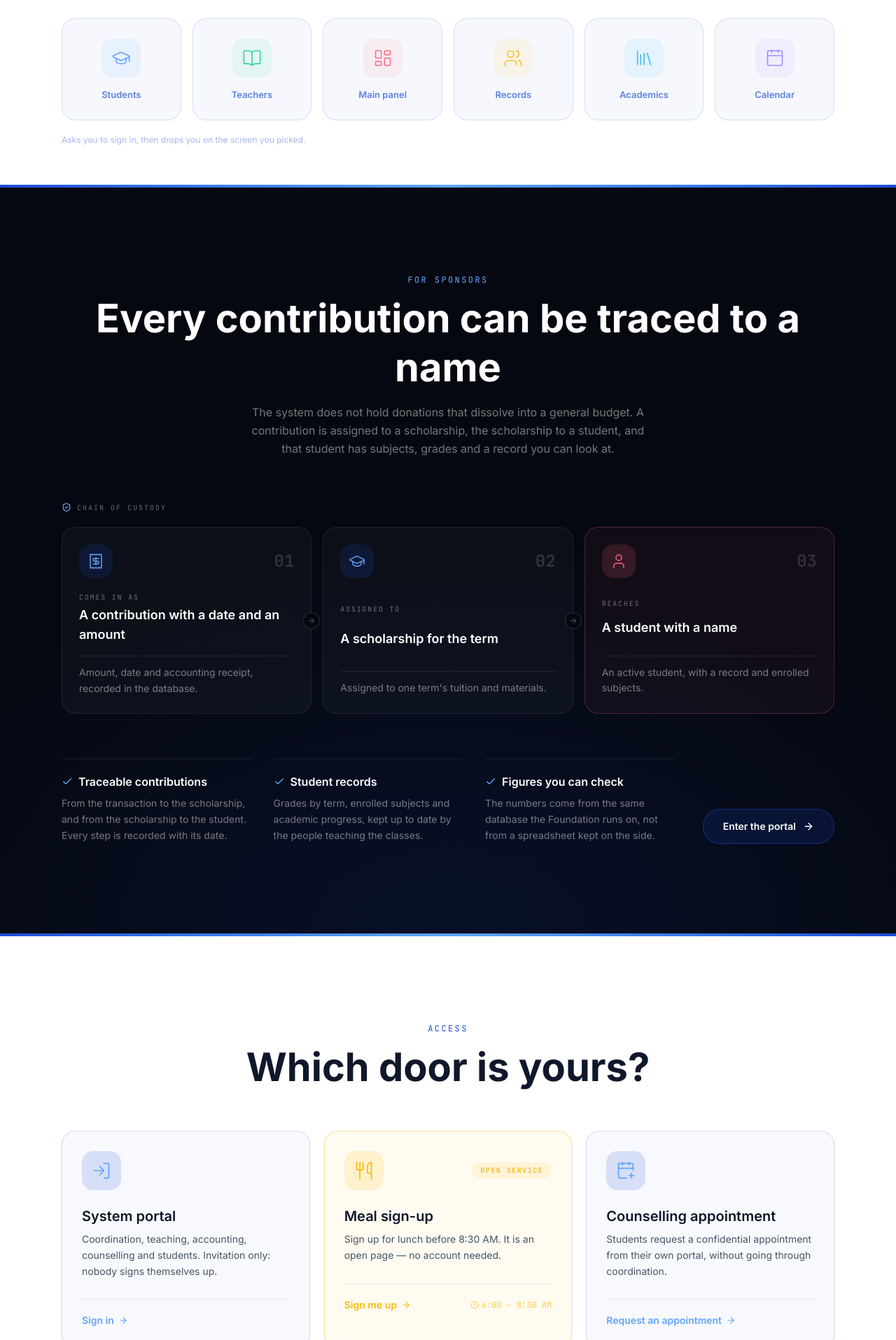
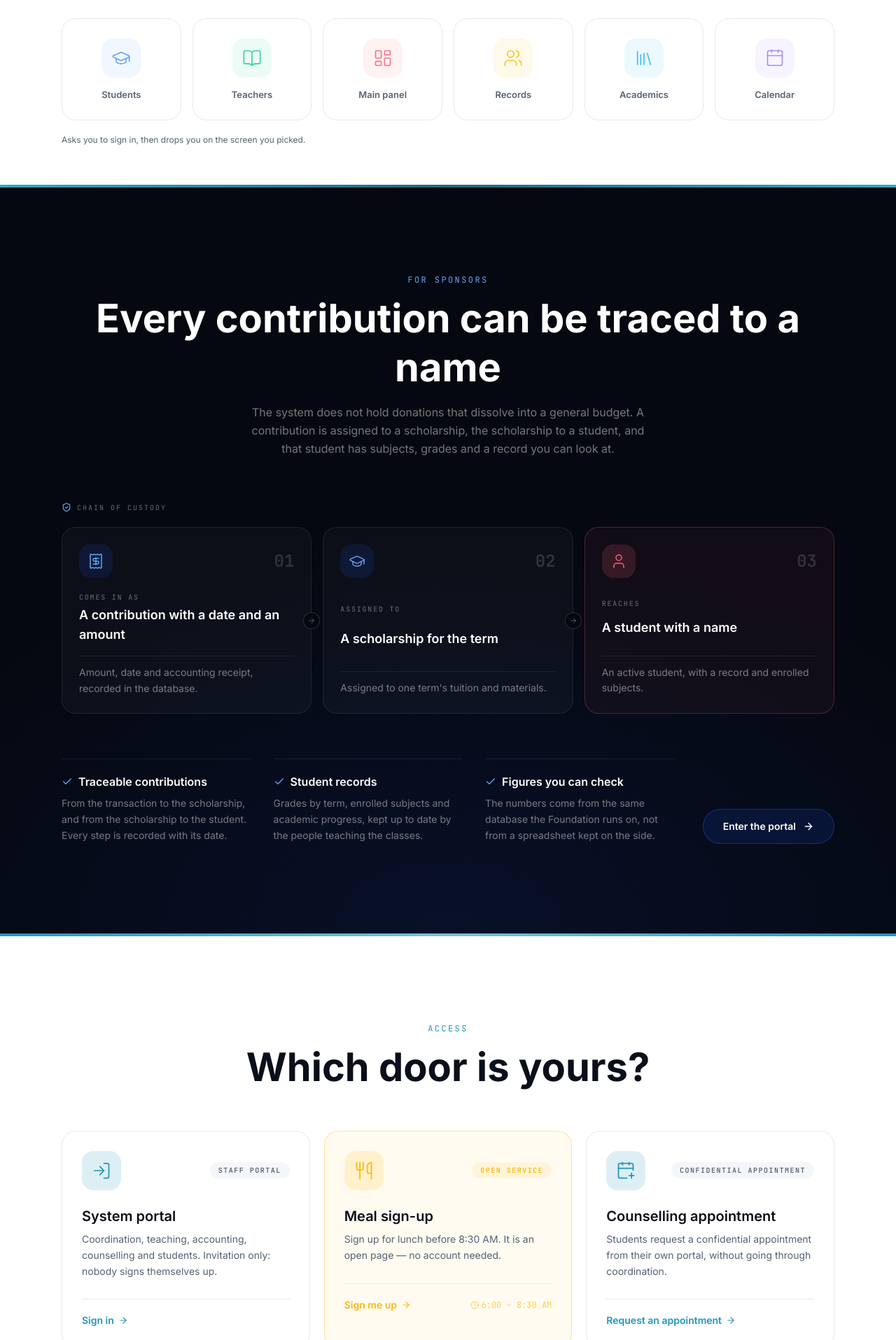
Before and after one commit to Dauris11/Global-Effect-Nexus, a Next.js app: page /en in a window 1280 px wide. Shown: the part 1125-3040 px from the top of the page at 70% size. Built offline with nearby package versions, Linux system fonts and the light colour scheme; no server answers; the database is empty.

Commit message:
fix de los frameworks

```diff
--- a/src/components/landing/acceso.tsx
+++ b/src/components/landing/acceso.tsx
@@ -20,23 +20,23 @@ export async function Acceso() {
     <section
       id="acceso"
       aria-labelledby="acceso-title"
-      className="relative overflow-hidden bg-white py-24 md:py-32"
+      className="franja-clara relative overflow-hidden bg-background py-24 md:py-32"
     >
-      {/* Blue top accent line */}
+      {/* Blue accent top bar */}
       <div
         aria-hidden
-        className="pointer-events-none absolute left-0 top-0 h-1 w-full bg-gradient-to-r from-[#1d4ed8] via-[#60a5fa] to-[#1d4ed8]"
+        className="pointer-events-none absolute left-0 top-0 h-1 w-full bg-gradient-to-r from-primary via-primary/60 to-primary"
       />
 
       <div className="mx-auto max-w-6xl px-6">
         {/* Section header */}
         <div className="text-center">
-          <p className="mb-3 font-mono text-xs uppercase tracking-[0.2em] text-[#1d4ed8]">
+          <p className="mb-3 font-mono text-xs uppercase tracking-[0.2em] text-primary">
             {t("accessEyebrow")}
           </p>
           <h2
             id="acceso-title"
-            className="font-display text-[clamp(2rem,5vw,3.5rem)] font-bold leading-tight text-[#0f172a]"
+            className="font-display text-[clamp(2rem,5vw,3.5rem)] font-bold leading-tight text-foreground"
           >
             {t("accessTitle")}
           </h2>
@@ -50,11 +50,11 @@ export async function Acceso() {
                 href={href}
                 className={cn(
                   "group relative flex h-full flex-col overflow-hidden rounded-2xl border p-7 transition-all duration-300 ease-out",
-                  "hover:-translate-y-1 hover:shadow-[0_20px_60px_rgba(0,0,0,0.4)]",
-                  "focus-visible:outline-none focus-visible:ring-2 focus-visible:ring-[#1d4ed8]",
+                  "hover:-translate-y-1 hover:shadow-flotante",
+                  "focus-visible:outline-none focus-visible:ring-2 focus-visible:ring-ring",
                   destacado
-                    ? "border-amber-400/35 bg-amber-400/[0.06] hover:border-amber-400/60 hover:bg-amber-400/[0.12] shadow-sm"
-                    : "border-[#1d4ed8]/15 bg-[#1d4ed8]/[0.03] hover:border-[#1d4ed8]/40 hover:bg-[#1d4ed8]/[0.07] shadow-sm",
+                    ? "border-amber-400/35 bg-amber-400/[0.06] hover:border-amber-400/60 hover:bg-amber-400/[0.12]"
+                    : "border-border bg-card hover:border-primary/40 hover:bg-primary/[0.04]",
                 )}
               >
                 {/* Glow overlay on hover */}
@@ -64,7 +64,7 @@ export async function Acceso() {
                     "pointer-events-none absolute inset-0 opacity-0 transition-opacity duration-300 group-hover:opacity-100",
                     destacado
                       ? "bg-[radial-gradient(ellipse_at_top,rgba(251,191,36,0.08),transparent_60%)]"
-                      : "bg-[radial-gradient(ellipse_at_top,rgba(29,78,216,0.1),transparent_60%)]",
+                      : "bg-[radial-gradient(ellipse_at_top,rgba(32,150,186,0.08),transparent_60%)]",
                   )}
                 />
 
@@ -76,7 +76,7 @@ export async function Acceso() {
                         "flex size-14 items-center justify-center rounded-xl transition-all duration-200 group-hover:scale-110",
                         destacado
                           ? "bg-amber-400/15 text-amber-400"
-                          : "bg-[#1d4ed8]/15 text-[#60a5fa]",
+                          : "bg-primary/15 text-primary",
                       )}
                     >
                       <Icono className="size-7" strokeWidth={1.5} aria-hidden />
@@ -86,7 +86,7 @@ export async function Acceso() {
                         "rounded-full px-3 py-1 font-mono text-[10px] font-semibold uppercase tracking-[0.15em]",
                         destacado
                           ? "bg-amber-400/10 text-amber-400"
-                          : "bg-white/6 text-white/40",
+                          : "bg-muted text-muted-foreground",
                       )}
                     >
                       {t(`access_${clave}_tag` as never)}
@@ -96,27 +96,27 @@ export async function Acceso() {
                   {/* Text */}
                   <h3
                     className={cn(
-                      "mt-6 font-display text-xl font-semibold leading-snug text-[#0f172a] transition-colors duration-200",
+                      "mt-6 font-display text-xl font-semibold leading-snug text-foreground transition-colors duration-200",
                       destacado
                         ? "group-hover:text-amber-600"
-                        : "group-hover:text-[#1d4ed8]",
+                        : "group-hover:text-primary",
                     )}
                   >
                     {t(`access_${clave}_title` as never)}
                   </h3>
-                  <p className="mt-2 text-sm leading-relaxed text-[#475569]">
+                  <p className="mt-2 text-sm leading-relaxed text-muted-foreground">
                     {t(`access_${clave}_desc` as never)}
                   </p>
                 </div>
 
                 {/* Footer CTA */}
-                <div className="relative mt-7 flex items-center justify-between gap-3 border-t border-[#1d4ed8]/10 pt-5">
+                <div className="relative mt-7 flex items-center justify-between gap-3 border-t border-border pt-5">
                   <span
                     className={cn(
                       "flex items-center gap-1.5 text-sm font-semibold transition-colors duration-200",
                       destacado
                         ? "text-amber-400 group-hover:text-amber-300"
-                        : "text-[#60a5fa] group-hover:text-white",
+                        : "text-primary group-hover:text-primary/80",
                     )}
                   >
                     {t(`access_${clave}_cta` as never)}
--- a/src/components/landing/labor.tsx
+++ b/src/components/landing/labor.tsx
@@ -18,11 +18,11 @@ export async function Labor() {
   const t = await getTranslations("landing");
 
   return (
-    <section id="labor" aria-labelledby="labor-title" className="relative bg-[#080c14] py-24 md:py-32">
+    <section id="labor" aria-labelledby="labor-title" className="franja-oscura relative bg-[#080c14] py-24 md:py-32">
       {/* Blue accent top bar */}
       <div
         aria-hidden
-        className="pointer-events-none absolute left-0 top-0 h-1 w-full bg-gradient-to-r from-[#1d4ed8] via-[#60a5fa] to-[#1d4ed8]"
+        className="pointer-events-none absolute left-0 top-0 h-1 w-full bg-gradient-to-r from-primary via-primary/60 to-primary"
       />
 
       <div className="mx-auto max-w-6xl px-6">
--- a/src/components/landing/patrocinio.tsx
+++ b/src/components/landing/patrocinio.tsx
@@ -20,7 +20,7 @@ export async function Patrocinio() {
     <section
       id="patrocinio"
       aria-labelledby="patrocinio-title"
-      className="relative overflow-hidden bg-[#050810] py-24 md:py-32"
+      className="franja-oscura relative overflow-hidden bg-[#050810] py-24 md:py-32"
     >
       {/* Background mesh */}
       <div
@@ -34,7 +34,7 @@ export async function Patrocinio() {
       {/* Blue accent top bar */}
       <div
         aria-hidden
-        className="pointer-events-none absolute left-0 top-0 h-1 w-full bg-gradient-to-r from-[#1d4ed8] via-[#60a5fa] to-[#1d4ed8]"
+        className="pointer-events-none absolute left-0 top-0 h-1 w-full bg-gradient-to-r from-primary via-primary/60 to-primary"
       />
 
       <div className="relative mx-auto max-w-6xl px-6">
--- a/src/components/landing/portales.tsx
+++ b/src/components/landing/portales.tsx
@@ -27,7 +27,7 @@ export async function Portales() {
 
   return (
     <div>
-      <p className="font-mono text-[11px] uppercase tracking-[0.2em] text-[#1d4ed8]/70">
+      <p className="font-mono text-[11px] uppercase tracking-[0.2em] text-muted-foreground">
         {t("portalsLabel")}
       </p>
 
@@ -37,7 +37,7 @@ export async function Portales() {
             {/* Each portal card is a standalone styled element using style prop for dynamic colors */}
             <Link
               href={href}
-              className="portal-card group relative flex h-full flex-col items-center overflow-hidden rounded-2xl border border-[#1d4ed8]/15 bg-[#1d4ed8]/[0.04] px-4 py-7 text-center focus-visible:outline-none focus-visible:ring-2 focus-visible:ring-offset-2"
+              className="portal-card group relative flex h-full flex-col items-center overflow-hidden rounded-2xl border border-border bg-card px-4 py-7 text-center focus-visible:outline-none focus-visible:ring-2 focus-visible:ring-ring focus-visible:ring-offset-2"
               style={{ "--portal-glow": glow, "--portal-color": color } as React.CSSProperties}
             >
               {/* Animated background sweep on hover */}
@@ -71,7 +71,7 @@ export async function Portales() {
 
               {/* Label slides up */}
               <span
-                className="relative z-10 mt-4 block text-[13px] font-semibold leading-tight text-[#1d4ed8]/70 transition-all duration-300 group-hover:-translate-y-0.5 group-hover:text-[#1d4ed8]"
+                className="relative z-10 mt-4 block text-[13px] font-semibold leading-tight text-muted-foreground transition-all duration-300 group-hover:-translate-y-0.5 group-hover:text-foreground"
               >
                 {t(`portal_${clave}` as never)}
               </span>
@@ -87,7 +87,7 @@ export async function Portales() {
         ))}
       </ul>
 
-      <p className="mt-5 text-xs text-[#1d4ed8]/40">{t("portalsHint")}</p>
+      <p className="mt-5 text-xs text-muted-foreground">{t("portalsHint")}</p>
     </div>
   );
 }
--- a/src/components/landing/preguntas-frecuentes.tsx
+++ b/src/components/landing/preguntas-frecuentes.tsx
@@ -29,12 +29,12 @@ export function PreguntasFrecuentes() {
     <section
       id="faq"
       aria-labelledby="faq-title"
-      className="relative bg-[#080c14] py-24 md:py-32"
+      className="franja-oscura relative bg-[#080c14] py-24 md:py-32"
     >
       {/* Blue accent top bar */}
       <div
         aria-hidden
-        className="pointer-events-none absolute left-0 top-0 h-1 w-full bg-gradient-to-r from-[#1d4ed8] via-[#60a5fa] to-[#1d4ed8]"
+        className="pointer-events-none absolute left-0 top-0 h-1 w-full bg-gradient-to-r from-primary via-primary/60 to-primary"
       />
       {/* Bottom glow */}
       <div
```
Also changed, not shown: src/app/[locale]/page.tsx (+9 -9 lines), src/components/landing/eventos.tsx (+17 -17 lines).
